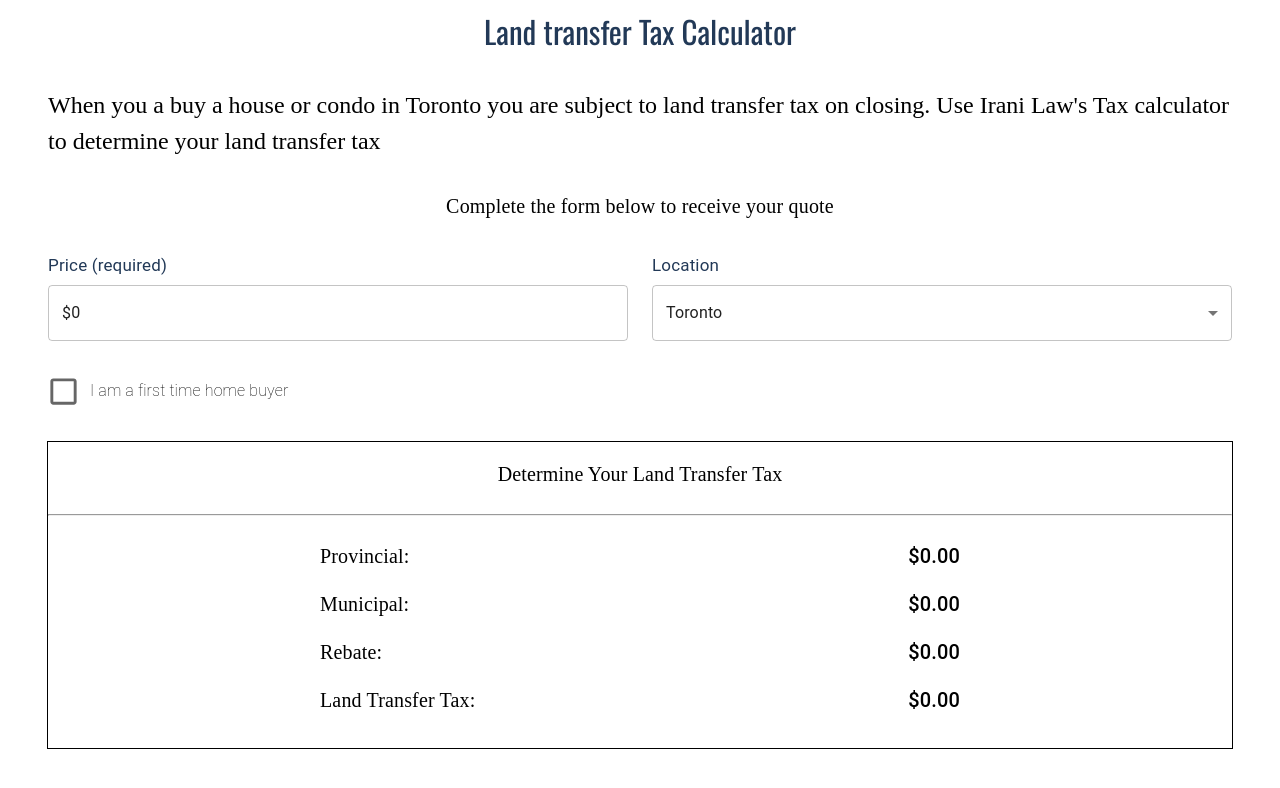
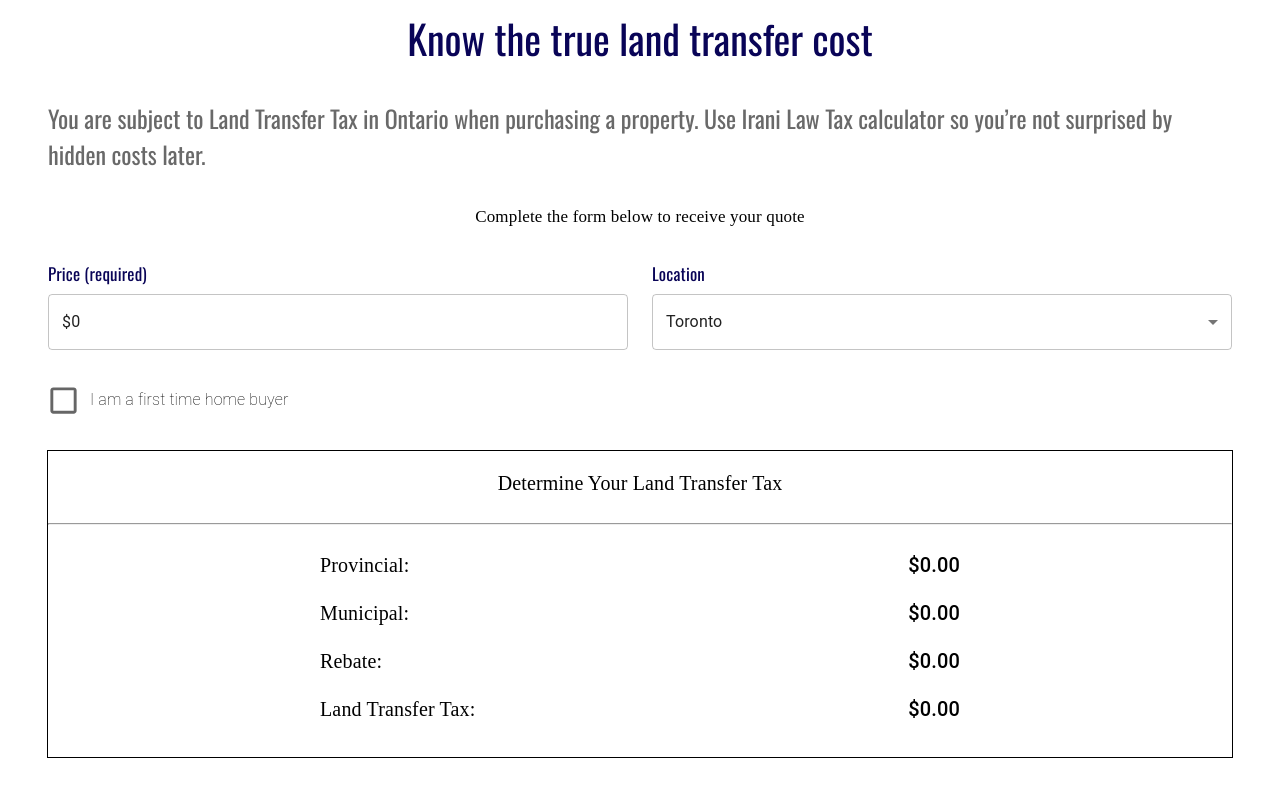
Before and after one commit to pb199878/my-app, a React (Vite) app: page / in a window 1280 px wide. Shown: the top 788 px of the page. Built offline with nearby package versions, Linux system fonts and the light colour scheme.

Commit message:
Font changes

```diff
--- a/src/LandTransferTaxCalculator.jsx
+++ b/src/LandTransferTaxCalculator.jsx
@@ -237,31 +237,38 @@
       >
         <Typography
           variant={"h5"}
-          color="#223957"
-          sx={{ lineHeight: "1.5", fontFamily: "'Oswald'", fontSize: "31px" }}
+          color="#090457"
+          sx={{
+            lineHeight: "1.5",
+            fontFamily: "'Oswald', serif",
+            fontSize: "40px",
+          }}
         >
-          Land transfer Tax Calculator
+          Know the true land transfer cost
         </Typography>
         <Typography
           variant={"subtitle"}
-          fontSize={"17px"}
-          fontFamily={"serif"}
+          // fontSize={"17px"}
+          // fontFamily={"serif"}
           sx={{
             lineHeight: "1.5",
-            fontFamily: "'EB Garamond', serif",
+            fontFamily: "'Oswald', sans-serif",
             fontSize: "24px",
+            fontWeight: "300",
+            maxWidth: "100%",
+            color: "#696969",
           }}
         >
-          When you a buy a house or condo in Toronto you are subject to land
-          transfer tax on closing. Use Irani Law's Tax calculator to determine
-          your land transfer tax
+          You are subject to Land Transfer Tax in Ontario when purchasing a
+          property. Use Irani Law Tax calculator so you’re not surprised by
+          hidden costs later.
         </Typography>
         <Typography
           fontFamily={"serif"}
           sx={{
             lineHeight: "1.5",
             fontFamily: "'EB Garamond', serif",
-            fontSize: "20px",
+            fontSize: "17px",
           }}
         >
           Complete the form below to receive your quote
@@ -273,7 +280,8 @@
             <InputLabel
               sx={{
                 fontSize: "17px",
-                color: "#223957",
+                color: "#090457",
+                fontFamily: "'Oswald', sans-serif",
               }}
             >
               Price (required)
@@ -299,7 +307,8 @@
             <InputLabel
               sx={{
                 fontSize: "17px",
-                color: "#223957",
+                color: "#090457",
+                fontFamily: "'Oswald', sans-serif",
               }}
             >
               Location
```
Also changed, not shown: 2 other files (tests, documents, lock files or other folders).
